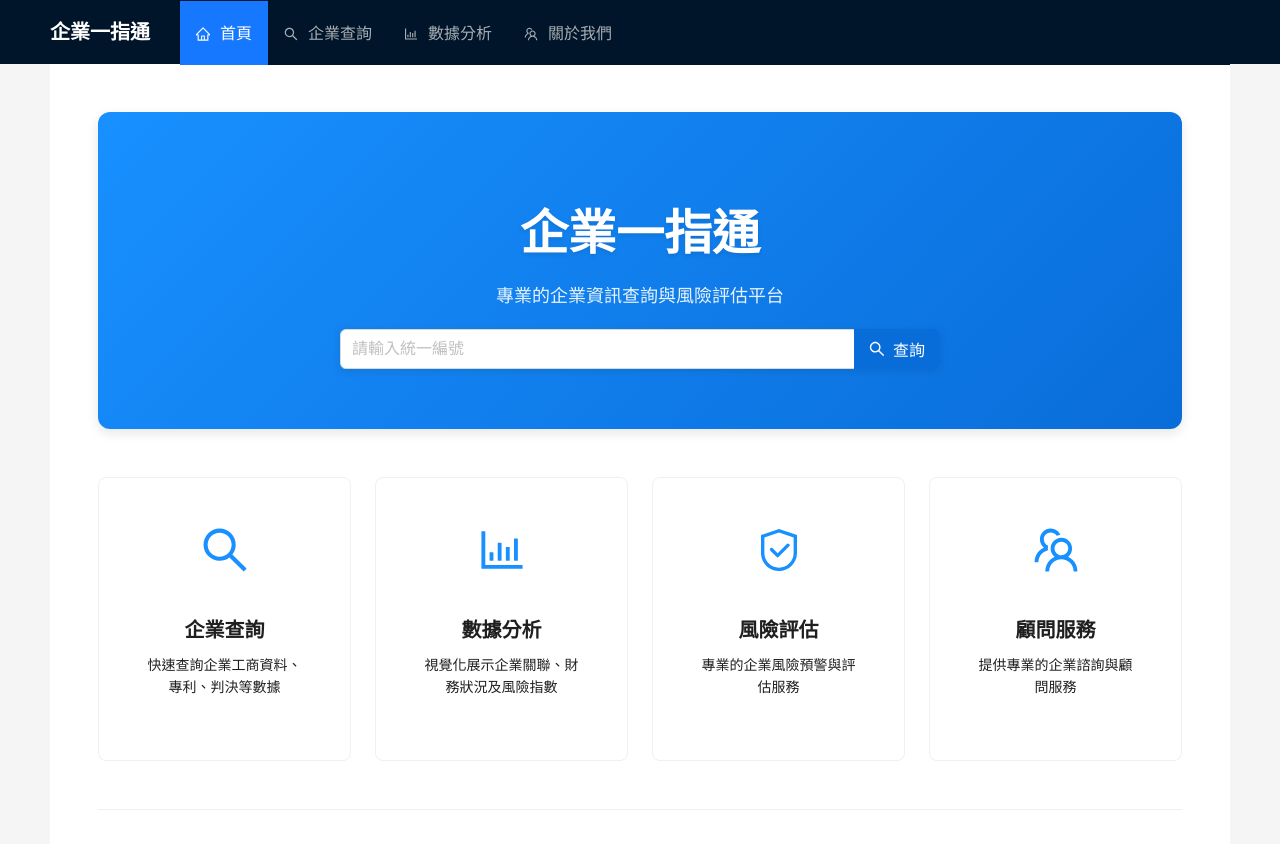
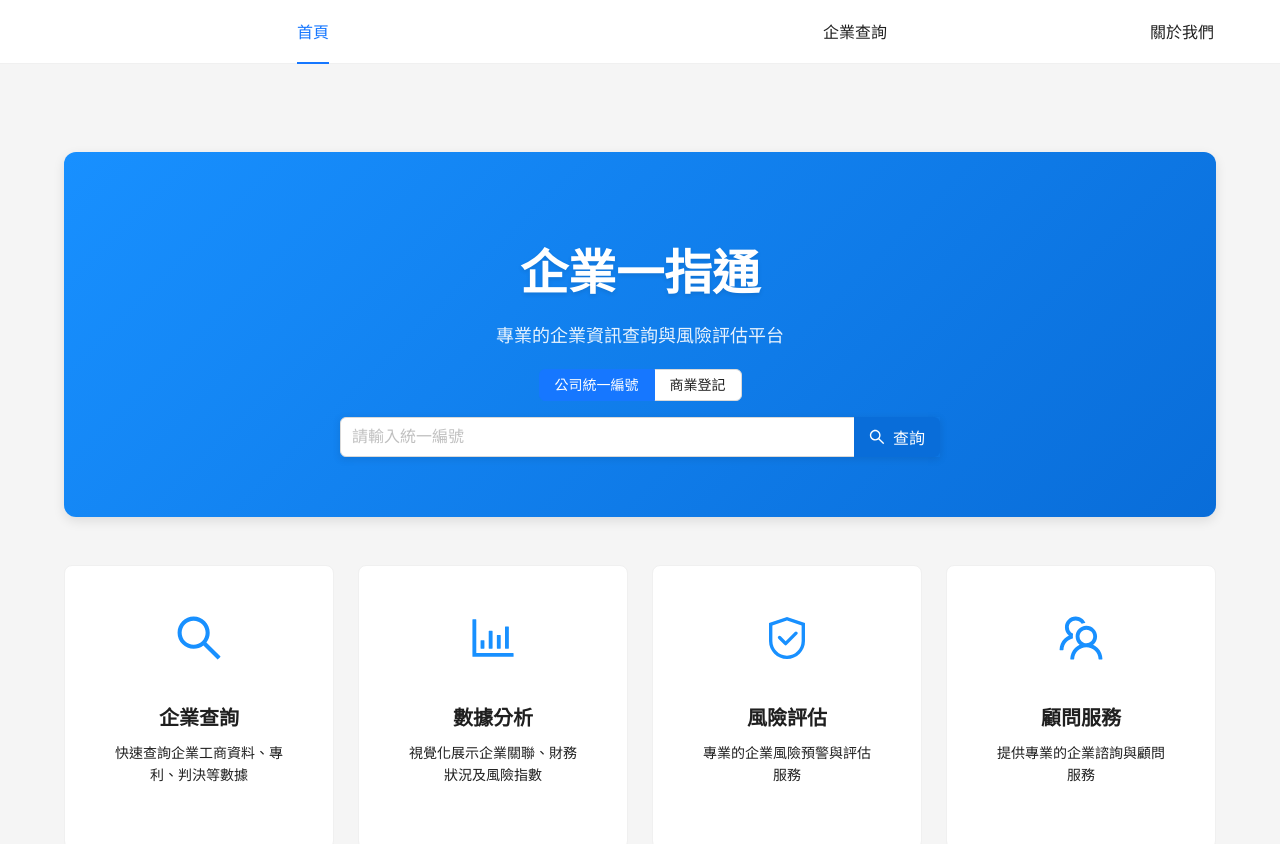
Before and after one commit to Dogbone0714/Biz_OneTap, a React (Create React App) app: page / in a window 1280 px wide. Shown: the top 844 px of the page. Built offline with nearby package versions, Linux system fonts and the light colour scheme.

Commit message:
指向連結錯誤修正

```diff
--- a/src/App.js
+++ b/src/App.js
@@ -8,27 +8,23 @@ import CompanyDetail from './pages/CompanyDetail';
 import About from './pages/About';
 import './App.css';
 
-const { Header, Content, Footer } = Layout;
+const { Content, Footer } = Layout;
 
 function App() {
   return (
     <Router>
       <Layout className="layout">
-        <Header>
         <Navbar />
-        </Header>
-        <Content style={{ padding: '0 50px', marginTop: 64 }}>
-          <div className="site-layout-content">
+        <Content className="content">
           <Routes>
             <Route path="/" element={<Home />} />
             <Route path="/search" element={<CompanySearch />} />
             <Route path="/company/:id" element={<CompanyDetail />} />
             <Route path="/about" element={<About />} />
           </Routes>
-          </div>
         </Content>
-        <Footer style={{ textAlign: 'center' }}>
-          企業一指通 ©{new Date().getFullYear()} 版權所有
+        <Footer className="footer">
+          企業一指通 ©{new Date().getFullYear()} Created by Your Company
         </Footer>
       </Layout>
     </Router>
--- a/src/components/Navbar.js
+++ b/src/components/Navbar.js
@@ -1,45 +1,27 @@
 import React from 'react';
 import { Menu } from 'antd';
 import { Link, useLocation } from 'react-router-dom';
-import { HomeOutlined, SearchOutlined, BarChartOutlined, TeamOutlined } from '@ant-design/icons';
 import './Navbar.css';
 
 const Navbar = () => {
   const location = useLocation();
 
   return (
-    <div className="navbar">
-      <div className="logo">
-        <Link to="/">企業一指通</Link>
-      </div>
-      <Menu
-        theme="dark"
-        mode="horizontal"
-        selectedKeys={[location.pathname]}
-        items={[
-          {
-            key: '/',
-            icon: <HomeOutlined />,
-            label: <Link to="/">首頁</Link>,
-          },
-          {
-            key: '/search',
-            icon: <SearchOutlined />,
-            label: <Link to="/search">企業查詢</Link>,
-          },
-          {
-            key: '/analysis',
-            icon: <BarChartOutlined />,
-            label: <Link to="/analysis">數據分析</Link>,
-          },
-          {
-            key: '/about',
-            icon: <TeamOutlined />,
-            label: <Link to="/about">關於我們</Link>,
-          },
-        ]}
-      />
-    </div>
+    <Menu
+      mode="horizontal"
+      selectedKeys={[location.pathname]}
+      className="navbar"
+    >
+      <Menu.Item key="/">
+        <Link to="/">首頁</Link>
+      </Menu.Item>
+      <Menu.Item key="/search">
+        <Link to="/search">企業查詢</Link>
+      </Menu.Item>
+      <Menu.Item key="/about">
+        <Link to="/about">關於我們</Link>
+      </Menu.Item>
+    </Menu>
   );
 };
 
--- a/src/pages/CompanySearch.js
+++ b/src/pages/CompanySearch.js
@@ -10,7 +10,7 @@ const { Search } = Input;
 const CompanySearch = () => {
   const [loading, setLoading] = useState(false);
   const [searchResults, setSearchResults] = useState([]);
-  const [searchType, setSearchType] = useState('id'); // 'id' 或 'name'
+  const [searchType, setSearchType] = useState('id'); // 'id' 或 'name' 或 'business'
   const [pagination, setPagination] = useState({
     current: 1,
     pageSize: 10,
@@ -64,9 +64,60 @@ const CompanySearch = () => {
     },
   ];
 
+  const businessColumns = [
+    {
+      title: '商業名稱',
+      dataIndex: 'Business_Name',
+      key: 'Business_Name',
+    },
+    {
+      title: '統一編號',
+      dataIndex: 'President_No',
+      key: 'President_No',
+    },
+    {
+      title: '負責人',
+      dataIndex: 'President_Name',
+      key: 'President_Name',
+    },
+    {
+      title: '資本額',
+      dataIndex: 'Capital_Amount',
+      key: 'Capital_Amount',
+      render: (text) => `NT$ ${text.toLocaleString()}`,
+    },
+    {
+      title: '設立日期',
+      dataIndex: 'Establishment_Date',
+      key: 'Establishment_Date',
+    },
+    {
+      title: '營業狀態',
+      dataIndex: 'Business_Status',
+      key: 'Business_Status',
+    },
+    {
+      title: '管轄機關',
+      dataIndex: 'Agency',
+      key: 'Agency',
+    },
+    {
+      title: '操作',
+      key: 'action',
+      render: (_, record) => (
+        <Button
+          type="link"
+          onClick={() => navigate(`/company/${record.President_No}`)}
+        >
+          查看詳情
+        </Button>
+      ),
+    },
+  ];
+
   const handleSearch = async (value) => {
     if (!value) {
-      message.warning(`請輸入${searchType === 'id' ? '統一編號' : '公司名稱'}`);
+      message.warning(`請輸入${searchType === 'id' ? '統一編號' : searchType === 'name' ? '公司名稱' : '統一編號'}`);
       return;
     }
 
@@ -76,10 +127,12 @@ const CompanySearch = () => {
 
       if (searchType === 'id') {
         url = `https://data.gcis.nat.gov.tw/od/data/api/5F64D864-61CB-4D0D-8AD9-492047CC1EA6?$format=json&$filter=Business_Accounting_NO eq '${value}'&$skip=0&$top=1000`;
-      } else {
+      } else if (searchType === 'name') {
         const skip = (pagination.current - 1) * pagination.pageSize;
         const encodedValue = encodeURIComponent(value);
         url = `https://data.gcis.nat.gov.tw/od/data/api/6BBA2268-1367-4B42-9CCA-BC17499EBE8C?$format=json&$filter=contains(Company_Name,'${encodedValue}') and Company_Status eq '01'&$skip=${skip}&$top=${pagination.pageSize}`;
+      } else if (searchType === 'business') {
+        url = `https://data.gcis.nat.gov.tw/od/data/api/7E6AFA72-AD6A-46D3-8681-ED77951D912D?$format=json&$filter=President_No eq '${value}'&$skip=0&$top=1000`;
       }
 
       const response = await axios.get(url, {
@@ -90,7 +143,7 @@ const CompanySearch = () => {
       });
 
       if (response.data.length === 0) {
-        message.error('未找到相關公司資料');
+        message.error('未找到相關資料');
         setSearchResults([]);
         return;
       }
@@ -130,11 +183,12 @@ const CompanySearch = () => {
               onChange={(e) => setSearchType(e.target.value)}
               buttonStyle="solid"
             >
-              <Radio.Button value="id">統一編號</Radio.Button>
+              <Radio.Button value="id">公司統一編號</Radio.Button>
               <Radio.Button value="name">公司名稱</Radio.Button>
+              <Radio.Button value="business">商業登記</Radio.Button>
             </Radio.Group>
             <Search
-              placeholder={`請輸入${searchType === 'id' ? '統一編號' : '公司名稱'}`}
+              placeholder={`請輸入${searchType === 'id' ? '統一編號' : searchType === 'name' ? '公司名稱' : '統一編號'}`}
               allowClear
               enterButton={<Button type="primary" icon={<SearchOutlined />}>查詢</Button>}
               size="large"
@@ -148,9 +202,9 @@ const CompanySearch = () => {
         {searchResults.length > 0 && (
           <Card className="result-card">
             <Table
-              columns={columns}
+              columns={searchType === 'business' ? businessColumns : columns}
               dataSource={searchResults}
-              rowKey="Business_Accounting_NO"
+              rowKey={searchType === 'business' ? 'President_No' : 'Business_Accounting_NO'}
               pagination={searchType === 'name' ? {
                 ...pagination,
                 showSizeChanger: true,
--- a/src/pages/Home.js
+++ b/src/pages/Home.js
@@ -1,5 +1,5 @@
 import React, { useState } from 'react';
-import { Typography, Card, Row, Col, Input, Button, message, Divider, Spin } from 'antd';
+import { Typography, Card, Row, Col, Input, Button, message, Divider, Spin, Radio, Space } from 'antd';
 import { SearchOutlined, BarChartOutlined, SafetyOutlined, TeamOutlined, InfoCircleOutlined } from '@ant-design/icons';
 import { useNavigate } from 'react-router-dom';
 import axios from 'axios';
@@ -10,6 +10,7 @@ const { Search } = Input;
 
 const Home = () => {
   const [loading, setLoading] = useState(false);
+  const [searchType, setSearchType] = useState('id'); // 'id' 或 'business'
   const navigate = useNavigate();
 
   const handleSearch = async (value) => {
@@ -20,7 +21,14 @@ const Home = () => {
 
     try {
       setLoading(true);
-      const url = `https://data.gcis.nat.gov.tw/od/data/api/5F64D864-61CB-4D0D-8AD9-492047CC1EA6?$format=json&$filter=Business_Accounting_NO eq '${value}'&$skip=0&$top=1000`;
+      let url;
+
+      if (searchType === 'id') {
+        url = `https://data.gcis.nat.gov.tw/od/data/api/5F64D864-61CB-4D0D-8AD9-492047CC1EA6?$format=json&$filter=Business_Accounting_NO eq '${value}'&$skip=0&$top=1000`;
+      } else if (searchType === 'business') {
+        url = `https://data.gcis.nat.gov.tw/od/data/api/7E6AFA72-AD6A-46D3-8681-ED77951D912D?$format=json&$filter=President_No eq '${value}'&$skip=0&$top=1000`;
+      }
+
       const response = await axios.get(url, {
         headers: {
           'Accept': 'application/json',
@@ -29,12 +37,13 @@ const Home = () => {
       });
 
       if (response.data.length === 0) {
-        message.error('未找到該公司資料');
+        message.error('未找到相關資料');
         return;
       }
 
-      // 導航到企業詳情頁面
-      navigate(`/company/${value}`);
+      // 根據查詢類型導向不同的詳情頁面
+      const id = searchType === 'id' ? response.data[0].Business_Accounting_NO : response.data[0].President_No;
+      navigate(`/company/${id}`);
     } catch (error) {
       message.error('查詢失敗，請稍後再試');
       console.error('API Error:', error);
@@ -51,6 +60,15 @@ const Home = () => {
           專業的企業資訊查詢與風險評估平台
         </Paragraph>
         <div className="search-container">
+          <Space direction="vertical" size="middle" style={{ width: '100%' }}>
+            <Radio.Group
+              value={searchType}
+              onChange={(e) => setSearchType(e.target.value)}
+              buttonStyle="solid"
+            >
+              <Radio.Button value="id">公司統一編號</Radio.Button>
+              <Radio.Button value="business">商業登記</Radio.Button>
+            </Radio.Group>
             <Spin spinning={loading}>
               <Search
                 placeholder="請輸入統一編號"
@@ -60,6 +78,7 @@ const Home = () => {
                 onSearch={handleSearch}
               />
             </Spin>
+          </Space>
         </div>
       </div>
 
```
Lines whose indentation alone changed are shown as unchanged.
